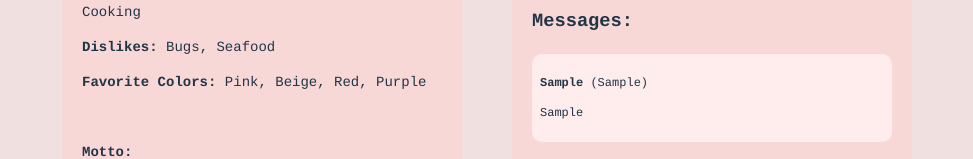
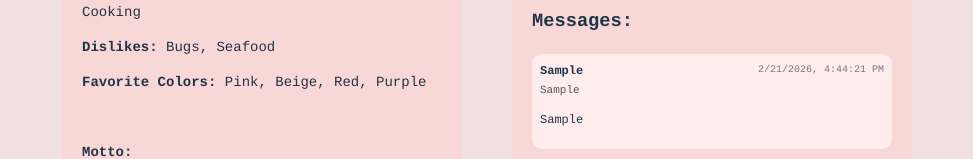
Before and after one commit to apcedivina/divina-website-finals, a Vue app in the folder frontend/: page / in a window 1280 px wide. Both pictures are taken after typing "Sample", "Sample", "Sample" into the empty fields and a click on the button "Submit". Shown: the part 491-650 px from the top of the page, without its empty margins (153-1126 px from the left). Built offline with nearby package versions, Linux system fonts and the light colour scheme.

Commit message:
time date added in guestbook

```diff
--- a/frontend/src/components/Guestbook.vue
+++ b/frontend/src/components/Guestbook.vue
@@ -18,7 +18,7 @@
         <button @click="submitMessage">Submit</button>
       </div>
 
-      <!-- MESSAGES -->
+      <!-- DISPLAY MESSAGES -->
       <div class="messages" v-if="messages.length">
         <h3>Messages:</h3>
 
@@ -27,7 +27,11 @@
           :key="index"
           class="message-box"
         >
-          <p><strong>{{ msg.name }}</strong> ({{ msg.phone }})</p>
+          <div class="message-header">
+            <strong>{{ msg.name }}</strong>
+            <span class="timestamp">{{ msg.date }}</span>
+          </div>
+          <p class="phone">{{ msg.phone }}</p>
           <p>{{ msg.message }}</p>
         </div>
       </div>
@@ -44,7 +48,7 @@ const phone = ref('')
 const message = ref('')
 const messages = ref([])
 
-/* LOAD saved messages when page loads */
+/* Load saved messages */
 onMounted(() => {
   const saved = localStorage.getItem('guestbookMessages')
   if (saved) {
@@ -58,14 +62,17 @@ const submitMessage = () => {
     return
   }
 
-  messages.value.push({
+  const newMessage = {
     name: name.value,
     phone: phone.value,
     message: message.value,
     date: new Date().toLocaleString()
-  })
+  }
 
-  /* SAVE to localStorage */
+  /* NEWEST ON TOP */
+  messages.value.unshift(newMessage)
+
+  /* Save to localStorage */
   localStorage.setItem(
     'guestbookMessages',
     JSON.stringify(messages.value)
@@ -143,4 +150,21 @@ button:hover {
   margin-top: 8px;
   font-size: 12px;
 }
+
+.message-header {
+  display: flex;
+  justify-content: space-between;
+  font-size: 12px;
+}
+
+.timestamp {
+  font-size: 10px;
+  color: #777;
+}
+
+.phone {
+  font-size: 11px;
+  color: #555;
+  margin: 2px 0;
+}
 </style>
```
